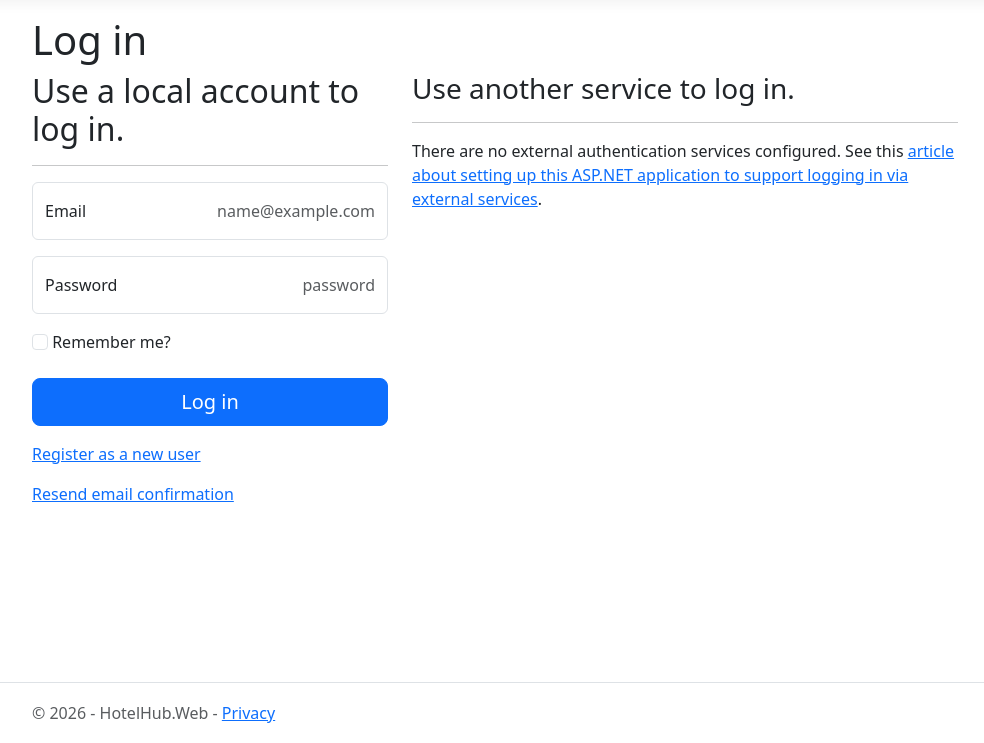
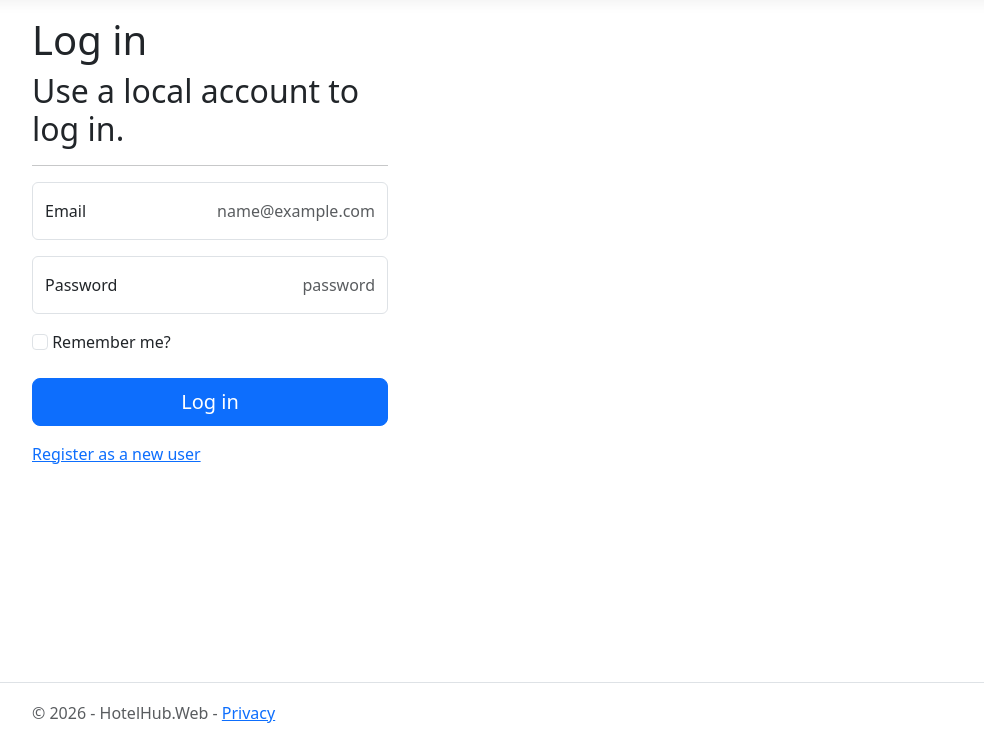
Before and after one commit to dev-nbu/HotelHub, an ASP.NET Core app: page /Identity/Account/Login in a window 1280 px wide. Shown: the part 57-800 px from the top of the page, without its empty margins (50-1034 px from the left). Run offline with ASP.NET Core 8, Linux system fonts and the light colour scheme; the visitor is signed in with stand-in values (Sample User, id 1); style sheets or scripts are compiled from the project's sources; some libraries are stand-ins or nearby versions.

Commit message:
Deleted Resend email confirmation and removed the option to log in with another service

```diff
--- a/HotelHub.Web/Areas/Identity/Pages/Account/Login.cshtml
+++ b/HotelHub.Web/Areas/Identity/Pages/Account/Login.cshtml
@@ -36,42 +36,11 @@
                     <p>
                         <a asp-page="./Register" asp-route-returnUrl="@Model.ReturnUrl">Register as a new user</a>
                     </p>
-                    <p>
-                        <a id="resend-confirmation" asp-page="./ResendEmailConfirmation">Resend email confirmation</a>
-                    </p>
                 </div>
             </form>
         </section>
     </div>
     <div class="col-md-6 col-md-offset-2">
-        <section>
-            <h3>Use another service to log in.</h3>
-            <hr />
-            @{
-                if ((Model.ExternalLogins?.Count ?? 0) == 0)
-                {
-                    <div>
-                        <p>
-                            There are no external authentication services configured. See this <a href="https://go.microsoft.com/fwlink/?LinkID=532715">article
-                            about setting up this ASP.NET application to support logging in via external services</a>.
-                        </p>
-                    </div>
-                }
-                else
-                {
-                    <form id="external-account" asp-page="./ExternalLogin" asp-route-returnUrl="@Model.ReturnUrl" method="post" class="form-horizontal">
-                        <div>
-                            <p>
-                                @foreach (var provider in Model.ExternalLogins!)
-                                {
-                                    <button type="submit" class="btn btn-primary" name="provider" value="@provider.Name" title="Log in using your @provider.DisplayName account">@provider.DisplayName</button>
-                                }
-                            </p>
-                        </div>
-                    </form>
-                }
-            }
-        </section>
     </div>
 </div>
 
```
